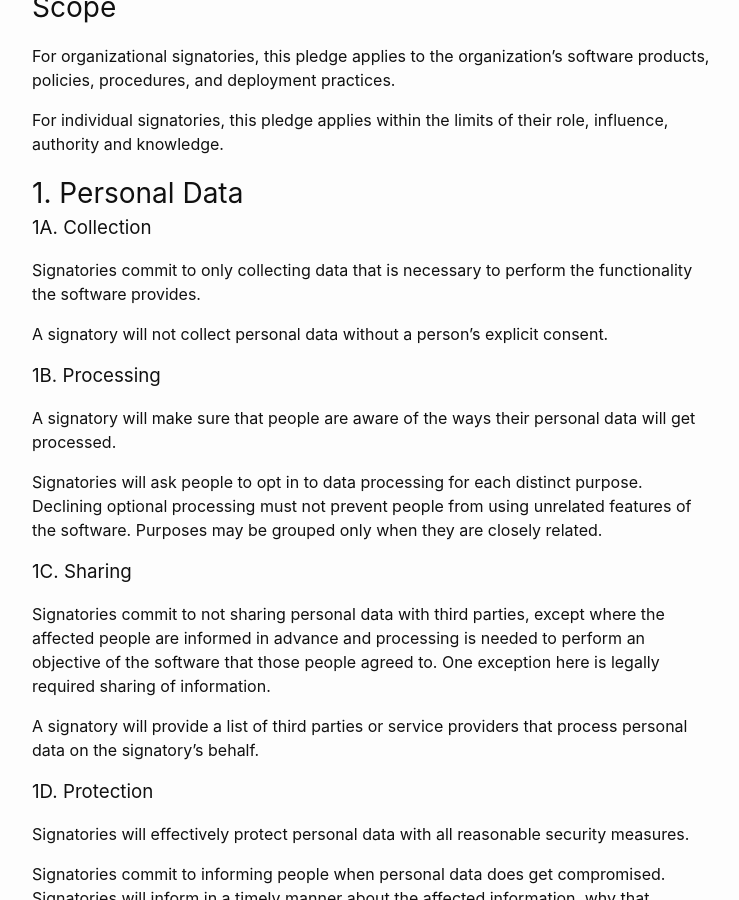
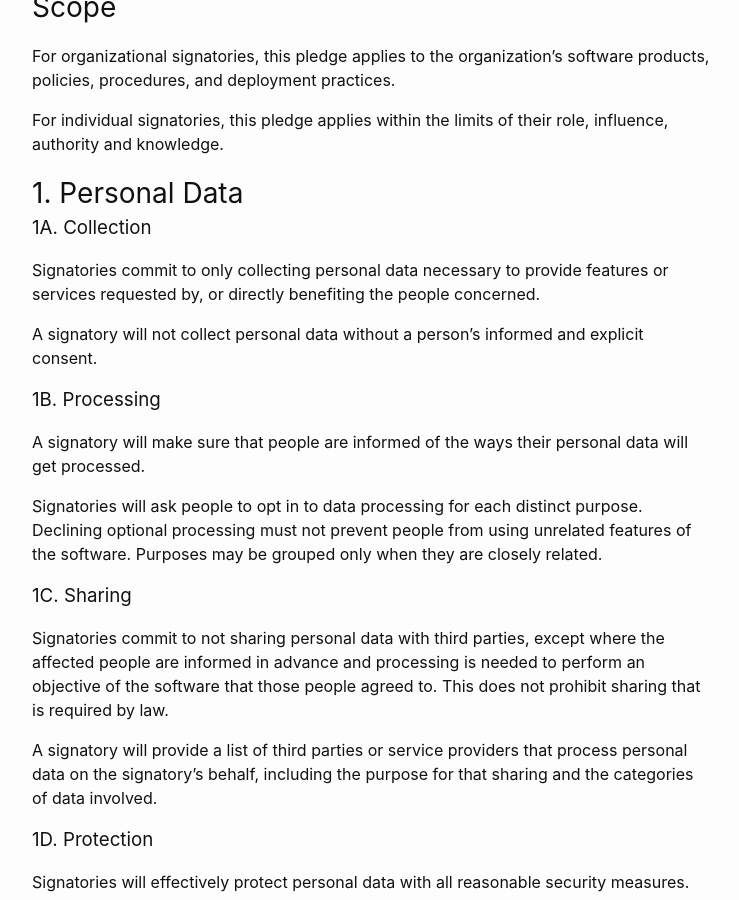
Before and after one commit to PrinsFrank/ethicalsoftwarepledge.org, a Jekyll site: the page built from PLEDGE.md, in a window 1280 px wide and 900 px high, scrolled down 383 px. Shown: the whole window, without its empty margins (268-1007 px from the left). Built offline with Jekyll 4.4.1, drawn with Linux system fonts in a browser that asks for light colours.

Commit message:
Strengthen wording for section 1

```diff
--- a/PLEDGE.md
+++ b/PLEDGE.md
@@ -26,13 +26,13 @@ For individual signatories, this pledge applies within the limits of their role,
 
 ### 1A. Collection
 
-Signatories commit to only collecting data that is necessary to perform the functionality the software provides.
+Signatories commit to only collecting personal data necessary to provide features or services requested by, or directly benefiting the people concerned.
 
-A signatory will not collect personal data without a person's explicit consent.
+A signatory will not collect personal data without a person's informed and explicit consent.
 
 ### 1B. Processing
 
-A signatory will make sure that people are aware of the ways their personal data will get processed.
+A signatory will make sure that people are informed of the ways their personal data will get processed.
 
 Signatories will ask people to opt in to data processing for each distinct purpose. Declining optional processing must
 not prevent people from using unrelated features of the software. Purposes may be grouped only when they are closely
@@ -41,11 +41,10 @@ related.
 ### 1C. Sharing
 
 Signatories commit to not sharing personal data with third parties, except where the affected people are informed in
-advance and processing is needed to perform an objective of the software that those people agreed to. One exception
-here is legally required sharing of information.
+advance and processing is needed to perform an objective of the software that those people agreed to. This does not prohibit sharing that is required by law.
 
 A signatory will provide a list of third parties or service providers that process personal data on the signatory's
-behalf.
+behalf, including the purpose for that sharing and the categories of data involved.
 
 ### 1D. Protection
 
```
